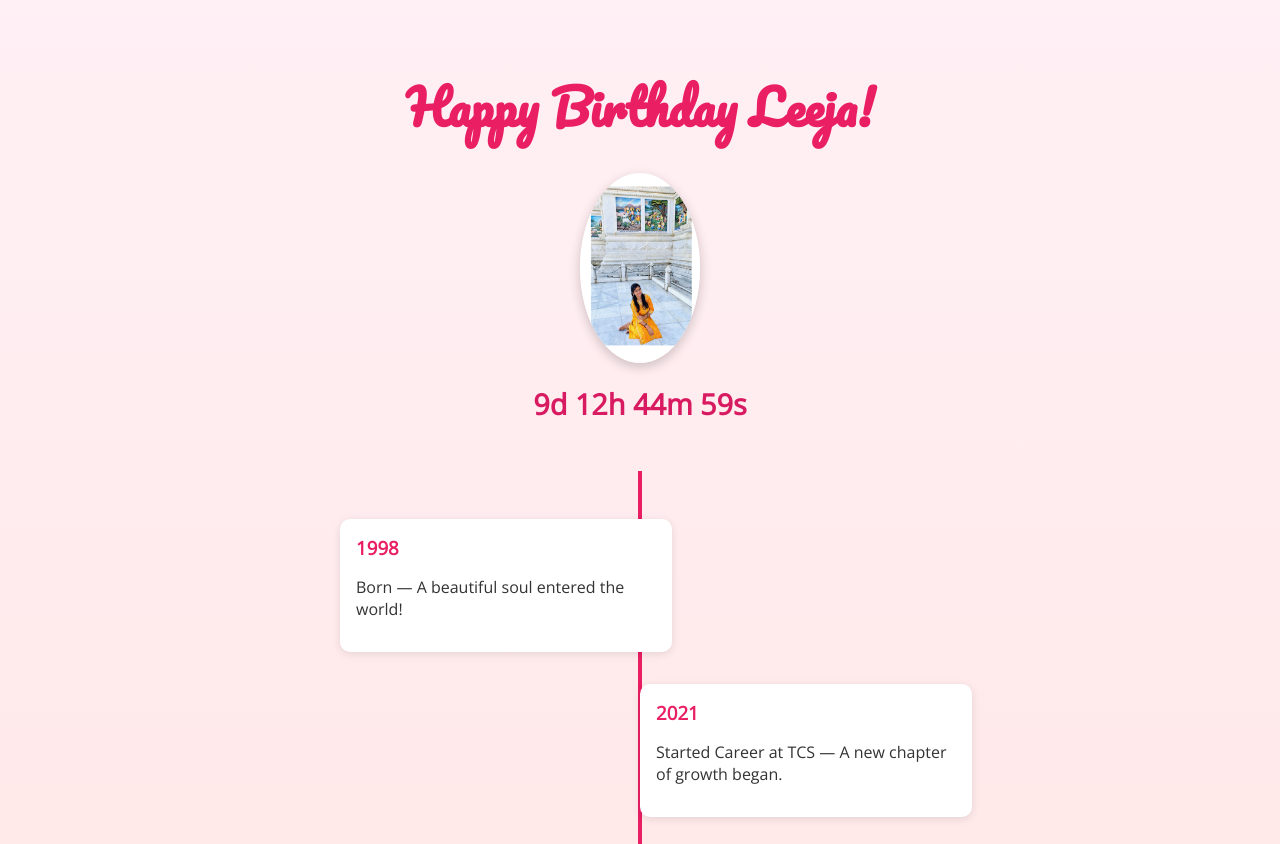
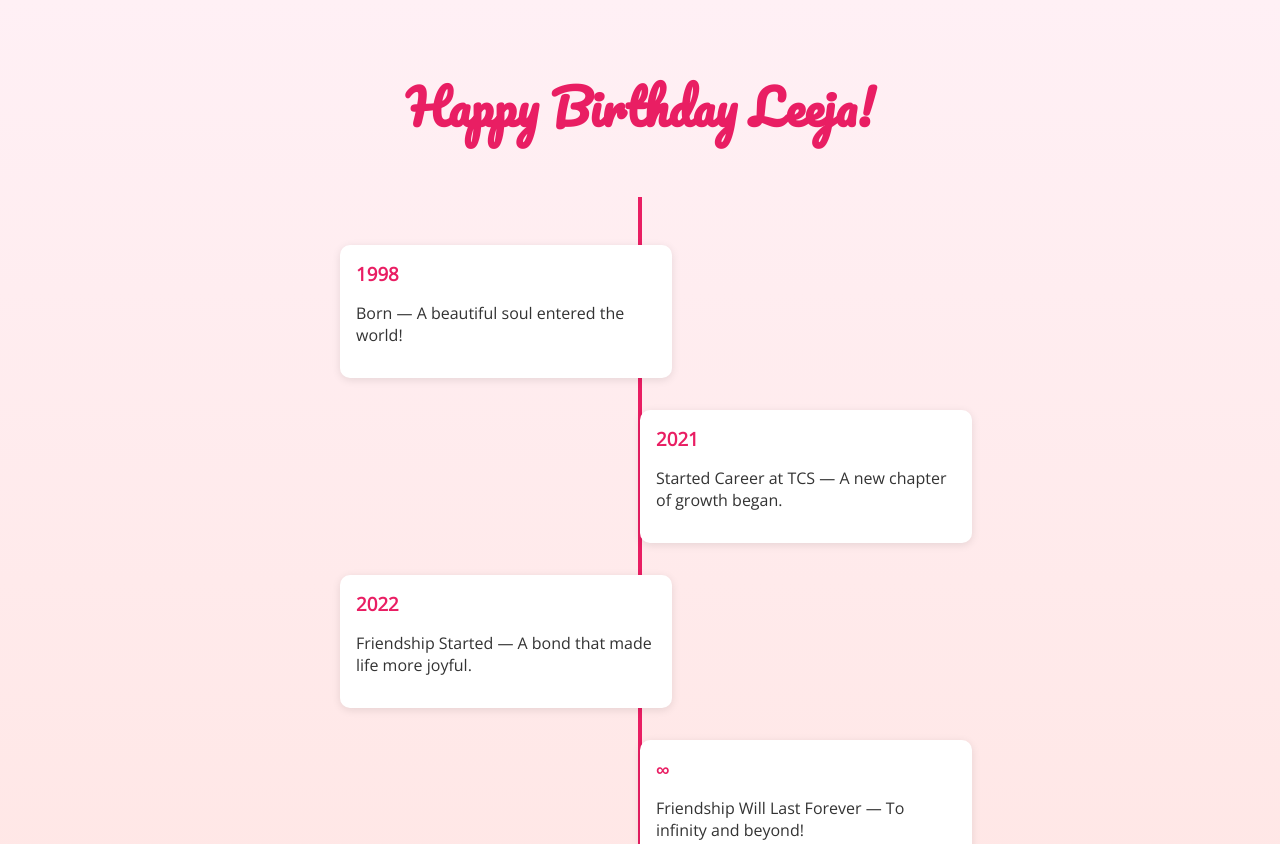
Before and after one commit to Dattatray-github/Leeja-birthday, a plain HTML site: page index.html in a window 1280 px wide. Shown: the top 844 px of the page. Drawn offline with nearby package versions, Linux system fonts and the light colour scheme.

Commit message:
Update index.html

```diff
--- a/index.html
+++ b/index.html
@@ -155,8 +155,6 @@
 <body>
   <header>
     <h1>Happy Birthday Leeja!</h1>
-    <img src="Leeja1.jpg" alt="Leeja Photo" />
-    <div class="countdown" id="countdown">Loading countdown...</div>
   </header>
 
   <!-- Timeline Section -->
@@ -189,30 +187,5 @@
     Made with ❤️ by your friend | 2025
   </footer>
 
-  <!-- Countdown Script -->
-  <script>
-    const countdownElement = document.getElementById("countdown");
-    const birthdayDate = new Date("2025-08-22T00:00:00").getTime();
-
-    function updateCountdown() {
-      const now = new Date().getTime();
-      const distance = birthdayDate - now;
-
-      if (distance < 0) {
-        countdownElement.innerText = "🎉 Happy Birthday! 🎉";
-        return;
-      }
-
-      const days = Math.floor(distance / (1000 * 60 * 60 * 24));
-      const hours = Math.floor((distance % (1000 * 60 * 60 * 24)) / (1000 * 60 * 60));
-      const minutes = Math.floor((distance % (1000 * 60 * 60)) / (1000 * 60));
-      const seconds = Math.floor((distance % (1000 * 60)) / 1000);
-
-      countdownElement.innerText = `${days}d ${hours}h ${minutes}m ${seconds}s`;
-    }
-
-    updateCountdown();
-    setInterval(updateCountdown, 1000);
-  </script>
 </body>
 </html>
```
